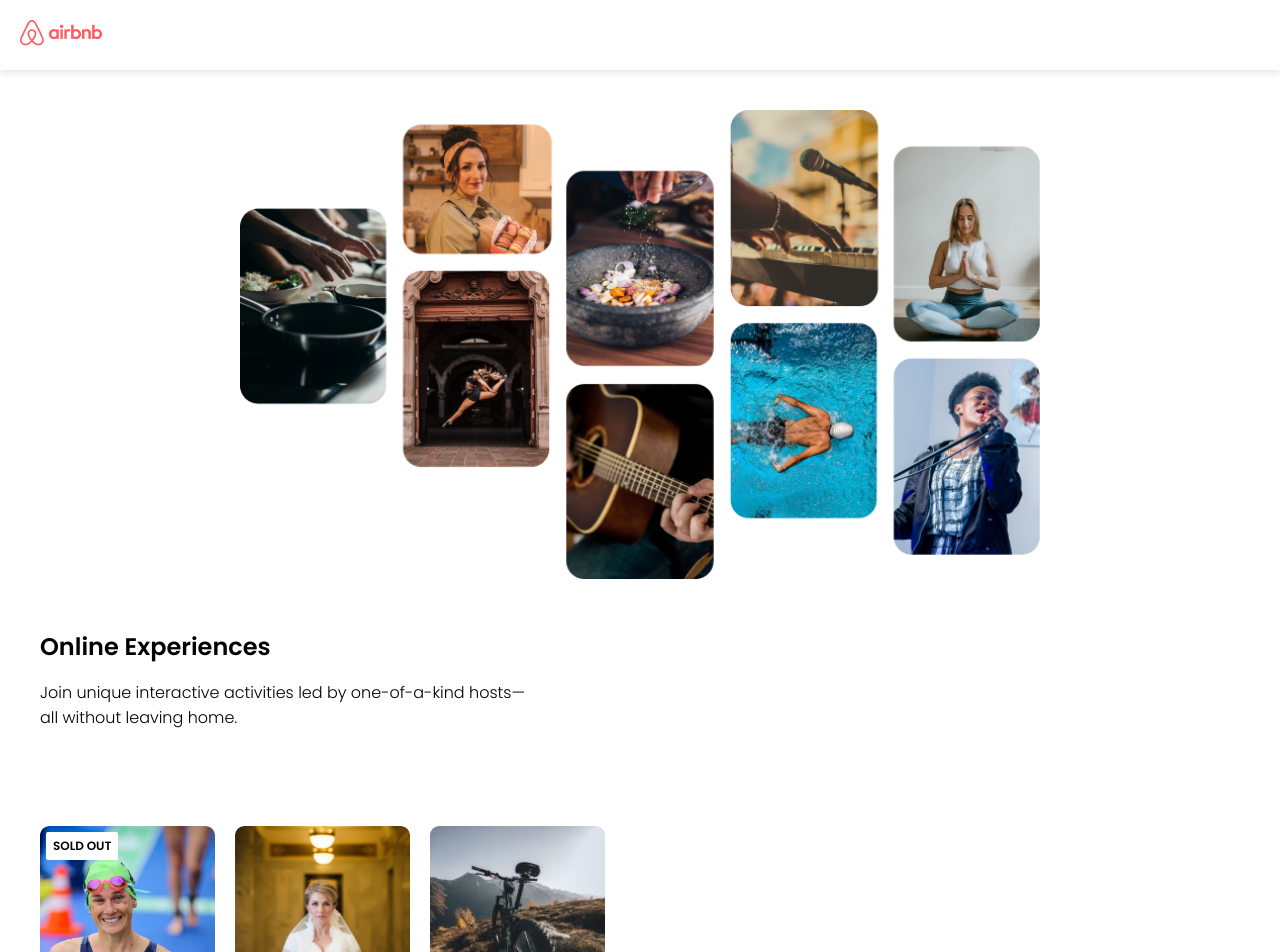
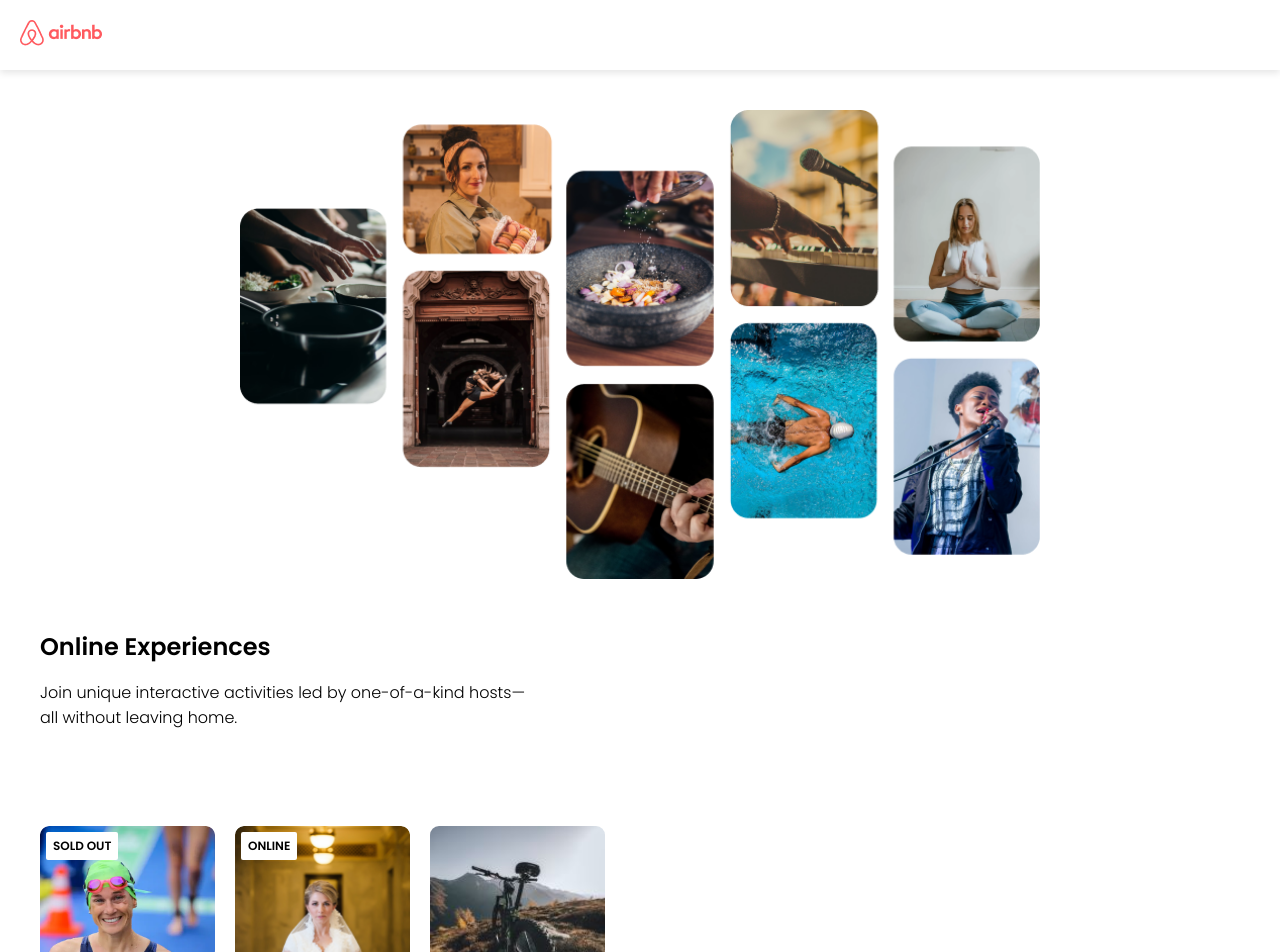
Before and after one commit to ahusicic1/AirBnb-Experiences-React-app, a React (Vite) app: page / in a window 1280 px wide. Shown: the top 952 px of the page. Built offline with nearby package versions, Linux system fonts and the light colour scheme.

Commit message:
conditional badge rendering

```diff
--- a/components/Card.jsx
+++ b/components/Card.jsx
@@ -2,10 +2,17 @@ import React from "react"
 
 
 export default function Card(props) {
+    let badgeText
+    if(props.openSpots === 0){
+        badgeText = "SOLD OUT"
+    }else if(props.location === "Online"){
+        badgeText = "ONLINE"
+    }
+
     return (
         <div className="card--div">
-        { props.openSpots === 0 && <div className="card--badge">
-            SOLD OUT
+        { badgeText && <div className="card--badge">
+            {badgeText}
         </div>}
         <img src={`./images/${props.img}`} className="card--image"></img>
 
```
